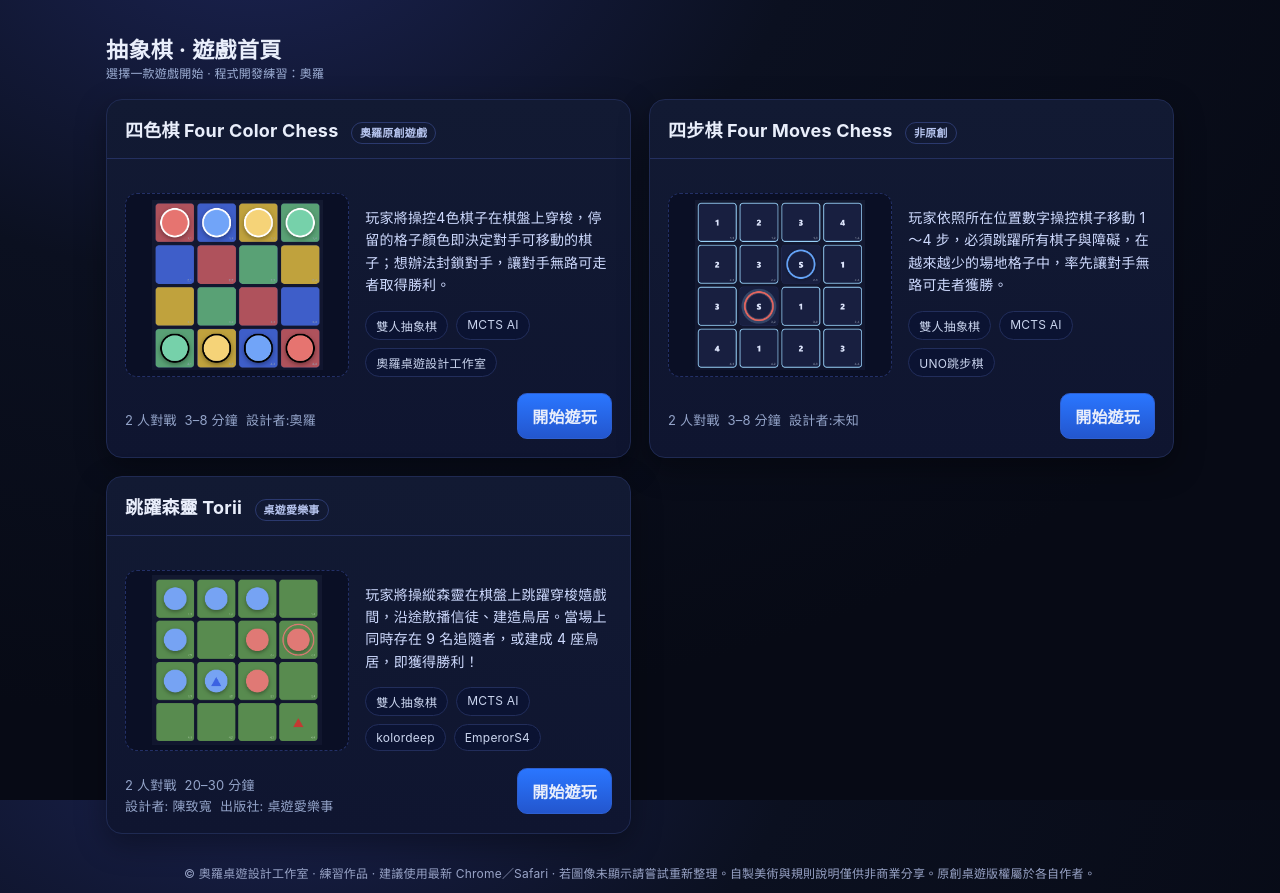
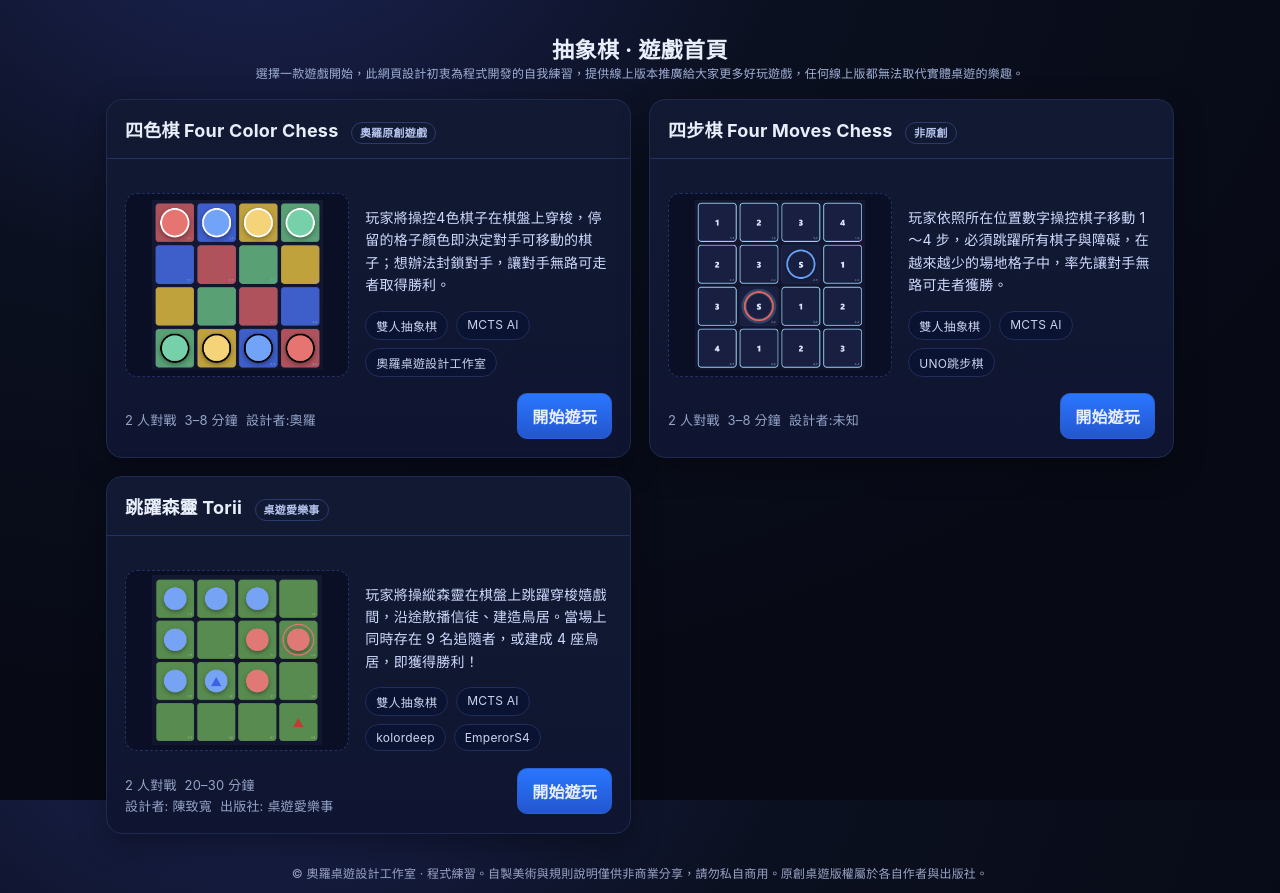
Before and after one commit to oro1081111/oro-games, a plain HTML site: page index.html in a window 1280 px wide. Drawn offline with Linux system fonts and the light colour scheme.

Commit message:
微調首頁顯示

```diff
--- a/index.html
+++ b/index.html
@@ -4,7 +4,7 @@
   <meta name="robots" content="noindex,nofollow">
   <meta charset="utf-8" />
   <meta name="viewport" content="width=device-width, initial-scale=1, viewport-fit=cover" />
-  <title>抽象棋首頁 · Games Hub</title>
+  <title>抽象棋遊戲 · 奧羅程式練習</title>
   <style>
     :root{
       --bg: #0b1020;
@@ -73,10 +73,10 @@
 </head>
 <body>
   <div class="wrap">
-    <header>
+    <header style="justify-content:center;text-align:center;">
       <div>
         <h1>抽象棋 · 遊戲首頁</h1>
-        <div class="sub">選擇一款遊戲開始 · 程式開發練習：奧羅</div>
+        <div class="sub">選擇一款遊戲開始，此網頁設計初衷為程式開發的自我練習，提供線上版本推廣給大家更多好玩遊戲，任何線上版都無法取代實體桌遊的樂趣。</div>
       </div>
     </header>
 
@@ -170,7 +170,7 @@
     </section>
 
     <footer>
-      © 奧羅桌遊設計工作室 · 練習作品 · 建議使用最新 Chrome／Safari · 若圖像未顯示請嘗試重新整理。自製美術與規則說明僅供非商業分享。原創桌遊版權屬於各自作者。
+      © 奧羅桌遊設計工作室 · 程式練習。自製美術與規則說明僅供非商業分享，請勿私自商用。原創桌遊版權屬於各自作者與出版社。
     </footer>
   </div>
 </body>
```
